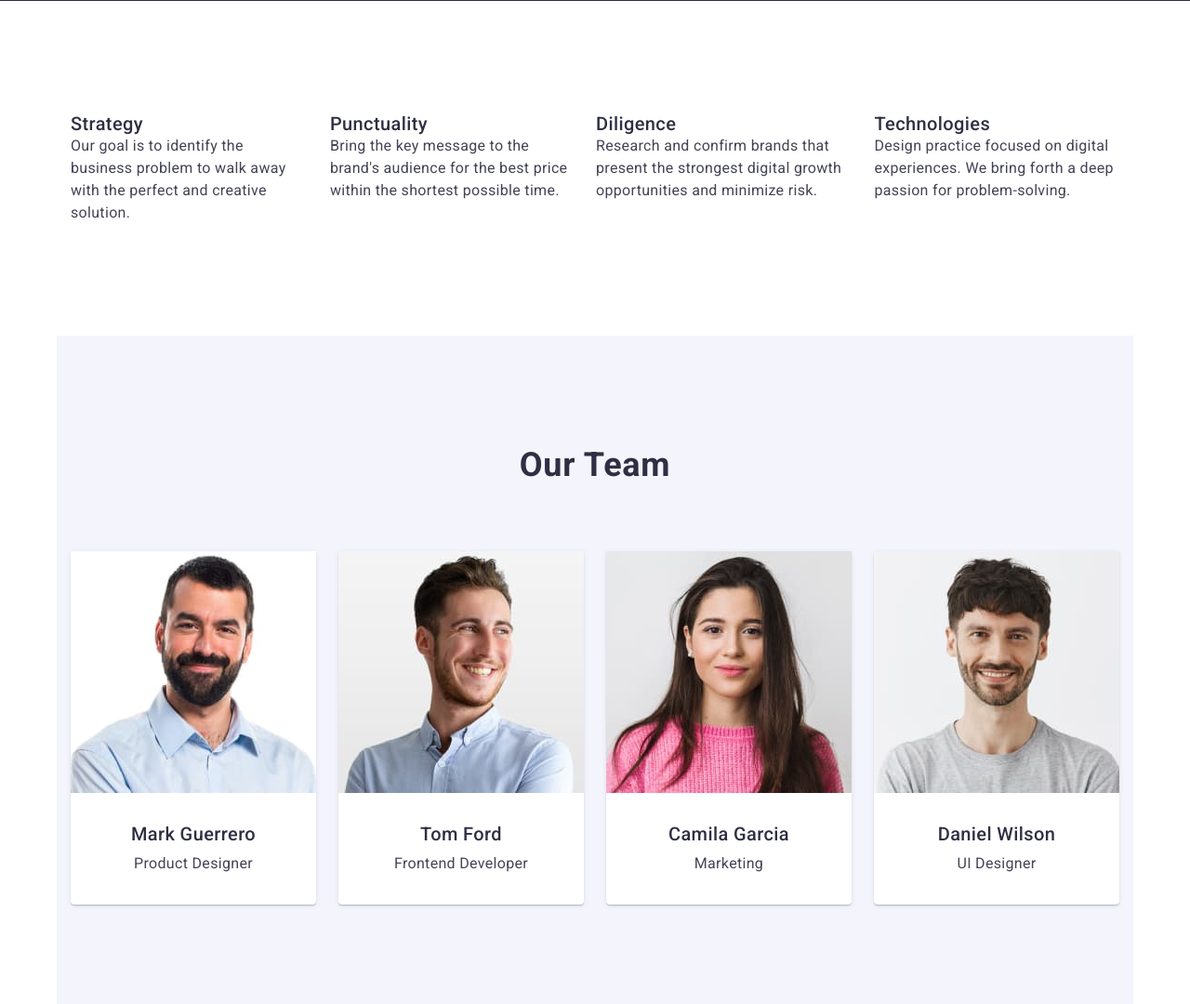
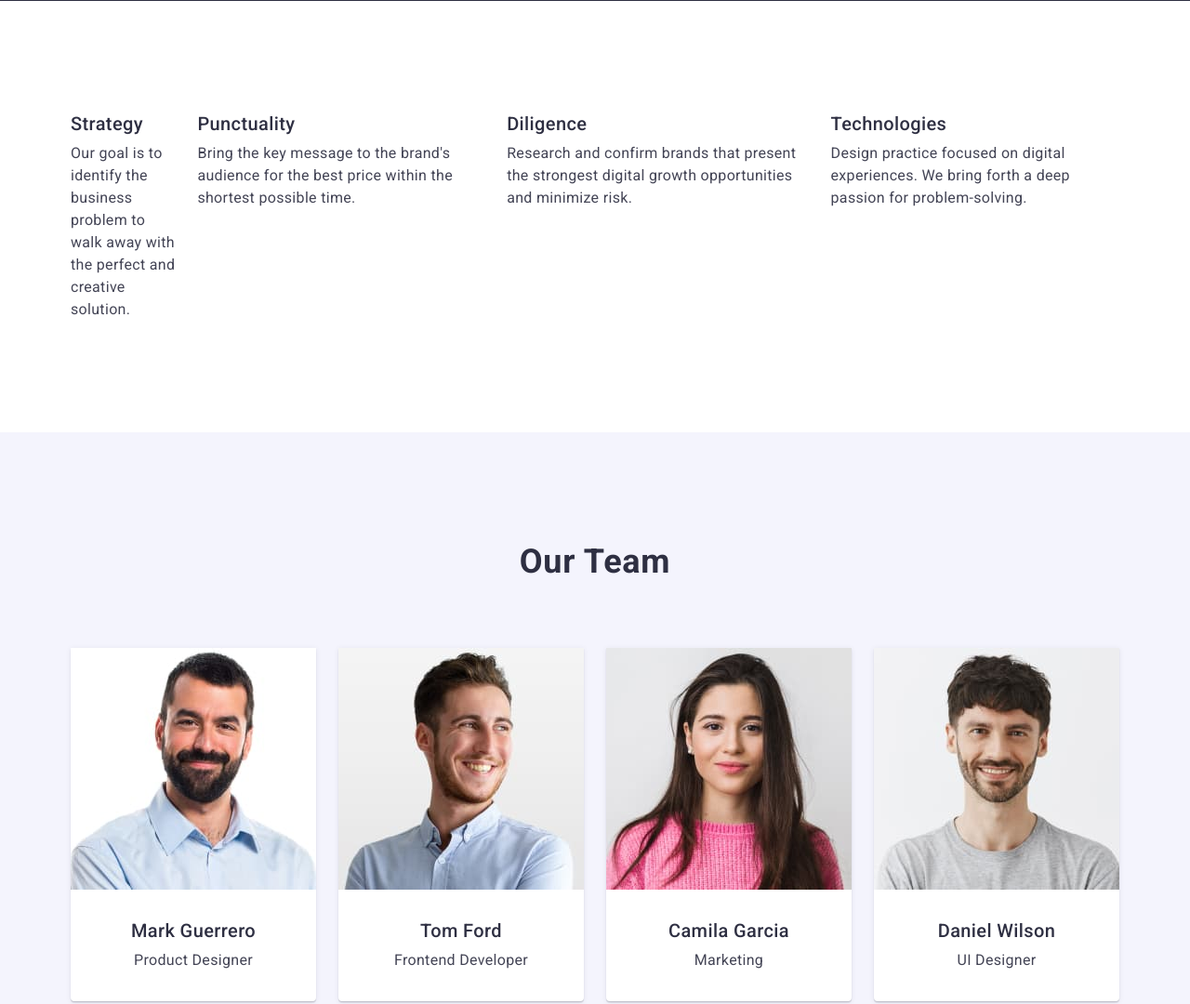
Before and after one commit to Danilthedjun/goit-markup-hw-03, a plain HTML site: page index.html in a window 1280 px wide. Shown: the part 860-1940 px from the top of the page at 93% size. Drawn offline with nearby package versions, Linux system fonts and the light colour scheme.

Commit message:
features and team fix

```diff
--- a/css/styles.css
+++ b/css/styles.css
@@ -33,10 +33,8 @@ ol {
 }
 .container {
   width: 1158px;
-  margin-left: auto;
-  margin-right: auto;
-  padding-left: 15px;
-  padding-right: 15px;
+  margin: 0 auto;
+  padding: 0 15px;
 }
 .visually-hidden {
   position: absolute;
@@ -208,6 +206,7 @@ ol {
   line-height: 1.2;
   letter-spacing: 0.02em;
   color: #2e2f42;
+  margin-bottom: 8px;
 }
 .features-text {
   font-size: 16px;
@@ -218,6 +217,9 @@ ol {
 .features-list {
   display: flex;
   gap: 24px;
+}
+.features-item {
+  width: calc((100% - 72px) / 4);
 }
 
 /* Team styles */
@@ -246,43 +248,38 @@ ol {
   line-height: 1.2;
   letter-spacing: 0.02em;
   color: #2e2f42;
+  margin-bottom: 8px;
+  text-align: center;
 }
 .team-member-text {
   font-size: 16px;
   line-height: 1.5;
   letter-spacing: 0.02em;
   color: #434455;
+  text-align: center;
 }
 .team-list {
   display: flex;
   column-gap: 24px;
 }
 .team-member-box {
-  width: 264px;
-  height: 380px;
+  width: calc((100% - 72px) / 4);
   display: inline-flex;
   padding-bottom: 0px;
   flex-direction: column;
   justify-content: center;
   align-items: center;
-  gap: 32px;
+  column-gap: 32px;
   border-radius: 0px 0px 4px 4px;
   background: var(--WHITE, #fff);
   box-shadow: 0px 2px 1px 0px rgba(46, 47, 66, 0.08),
     0px 1px 1px 0px rgba(46, 47, 66, 0.16),
     0px 1px 6px 0px rgba(46, 47, 66, 0.08);
-  padding-bottom: 32px;
 }
 .team-card {
-  width: 232px;
-  height: 56px;
-  display: flex;
-  width: 232px;
-  flex-direction: column;
-  justify-content: center;
-  align-items: center;
-  gap: 8px;
+  padding: 32px 0;
 }
+
 /* portfolio styles */
 .portfolio-title {
   font-size: 36px;
--- a/index.html
+++ b/index.html
@@ -53,7 +53,8 @@
       </div>
     </section>
     <!-- Features -->
-    <section class="container section container ">
+    <section class="section">
+      <div class="container">
         <h2 class="visually-hidden">Ours Features</h2>
         <ul class="list features-list">
           <li class="features-item">
@@ -63,7 +64,8 @@
           </li>
           <li>
             <h3 class="features-title">Punctuality</h3>
-          <P class="features-text">Bring the key message to the brand's audience for the best price within the shortest
+            <P class="features-text">Bring the key message to the brand's audience for the best price within the
+              shortest
               possible time.</P>
           </li>
           <li>
@@ -79,9 +81,11 @@
           </li>
 
         </ul>
+      </div>
     </section>
     <!--  Team -->
-    <section class="team-section container section">
+    <section class="team-section section">
+      <div class="container">
         <h2 class="team-title">Our Team</h2>
         <ul class="list team-list">
           <li class=" team-member-box"> <img src="./images/mark.jpg" alt="Mark Guerrero" width="264" height="260">
```
Lines whose indentation alone changed are shown as unchanged.
